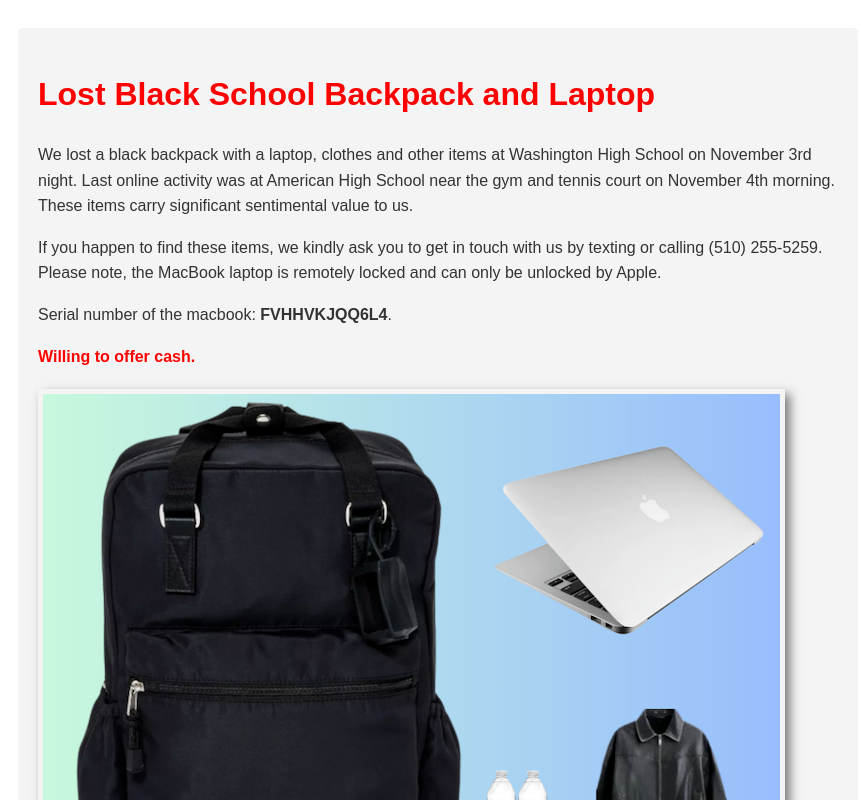
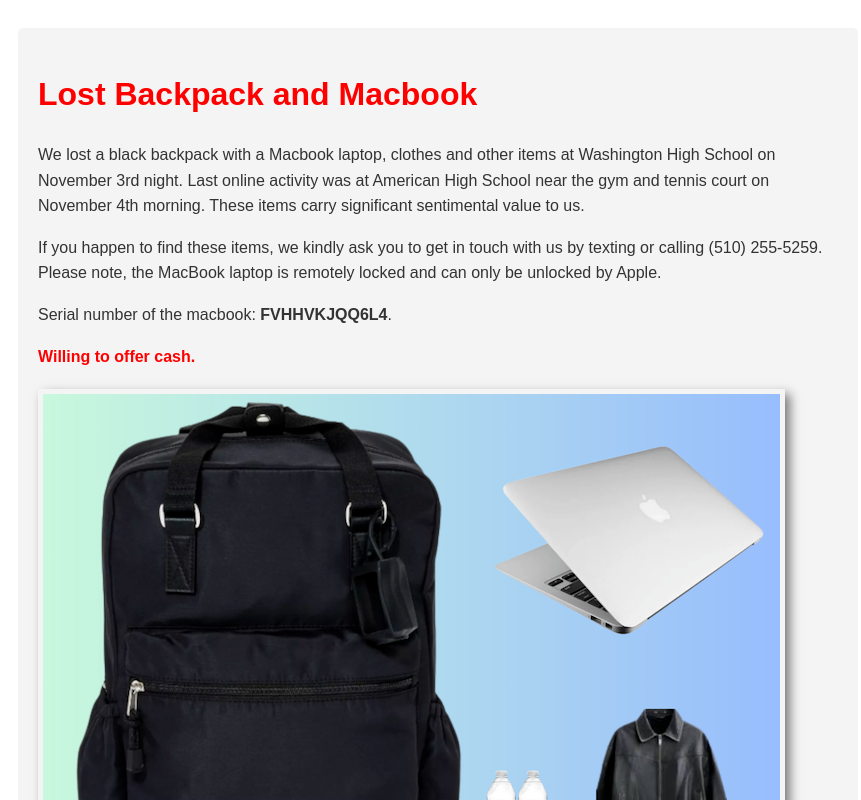
Before and after one commit to radiomusicians/radiomusicians.github.io, a plain HTML site: page index.html in a window 1280 px wide. Shown: the top 800 px of the page, without its empty margins (202-1063 px from the left). Drawn offline with Linux system fonts and the light colour scheme.

Commit message:
Update index.html

```diff
--- a/index.html
+++ b/index.html
@@ -32,7 +32,6 @@
       display: block;
       margin: 20px 0;
       border: 5px solid #f4f4f4;
-      text-align: center;
       box-shadow: 5px 5px 10px rgba(0, 0, 0, 0.5);
     }
 
@@ -41,8 +40,8 @@
 </head>
 <body>
   <div class="container">
-    <h1 class="highlight">Lost Black School Backpack and Laptop</h1>
-    <p>We lost a black backpack with a laptop, clothes and other items at Washington High School on November 3rd night. Last online activity was at American High School near the gym and tennis court on November 4th morning. These items carry significant sentimental value to us.</p>
+    <h1 class="highlight">Lost Backpack and Macbook</h1>
+    <p>We lost a black backpack with a Macbook laptop, clothes and other items at Washington High School on November 3rd night. Last online activity was at American High School near the gym and tennis court on November 4th morning. These items carry significant sentimental value to us.</p>
     <p>If you happen to find these items, we kindly ask you to get in touch with us by texting or calling (510) 255-5259. Please note, the MacBook laptop is remotely locked and can only be unlocked by Apple.</p>
     <p>Serial number of the macbook: <strong>FVHHVKJQQ6L4</strong>.</p>
     <p class="highlight">Willing to offer cash.</p>
```
